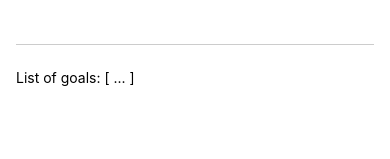
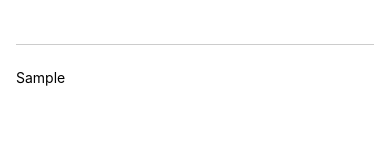
Before and after one commit to Mr-Hera/rn-crash-course, a React Native app: screen / in a window 390 px wide. Both pictures are taken after typing "Sample" into the empty fields and a click on the button "ADD GOAL". Shown: the part 134-293 px from the top of the page. Built offline with nearby package versions, Linux system fonts and the light colour scheme.

Commit message:
explored dynamic display of stored data

```diff
--- a/App.js
+++ b/App.js
@@ -3,6 +3,7 @@
 
 export default function App() {
   const [enteredGoalText, setEnteredGoalText] = useState('');
+  const [courseGoals, setCourseGoals] = useState([]);
 
   function goalInputHandler(enteredText) {
     // console.log(`🚀 ~ Entered text is '${enteredText}'`);
@@ -11,7 +12,10 @@
 
   function addGoalHandler() {
     console.log(`🚀 ~ Entered goal is '${enteredGoalText}'`);
-    // console.log(enteredGoalText);
+    setCourseGoals(currentCourseGoals => [
+      ...currentCourseGoals,
+      enteredGoalText
+    ]);
   };
 
   return (
@@ -25,7 +29,7 @@
         <Button title='Add Goal' onPress={addGoalHandler}/>
       </View>
       <View style={styles.goalsContainer}>
-        <Text>List of goals: [ ... ]</Text>
+        {courseGoals.map(goal => <Text key={goal}>{goal}</Text>)}
       </View>
     </View>
   );
```
